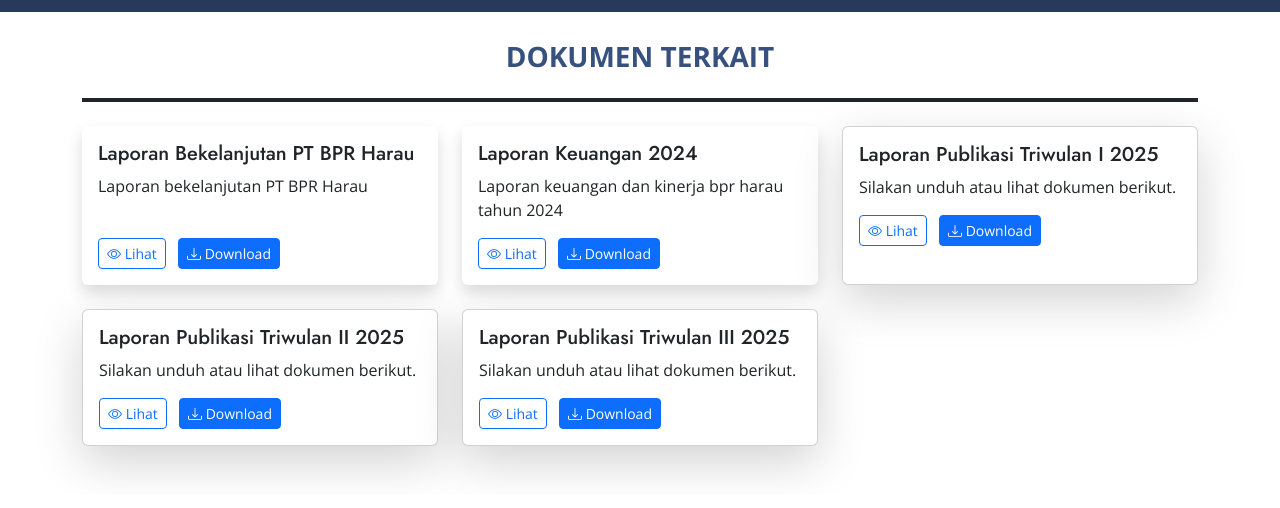
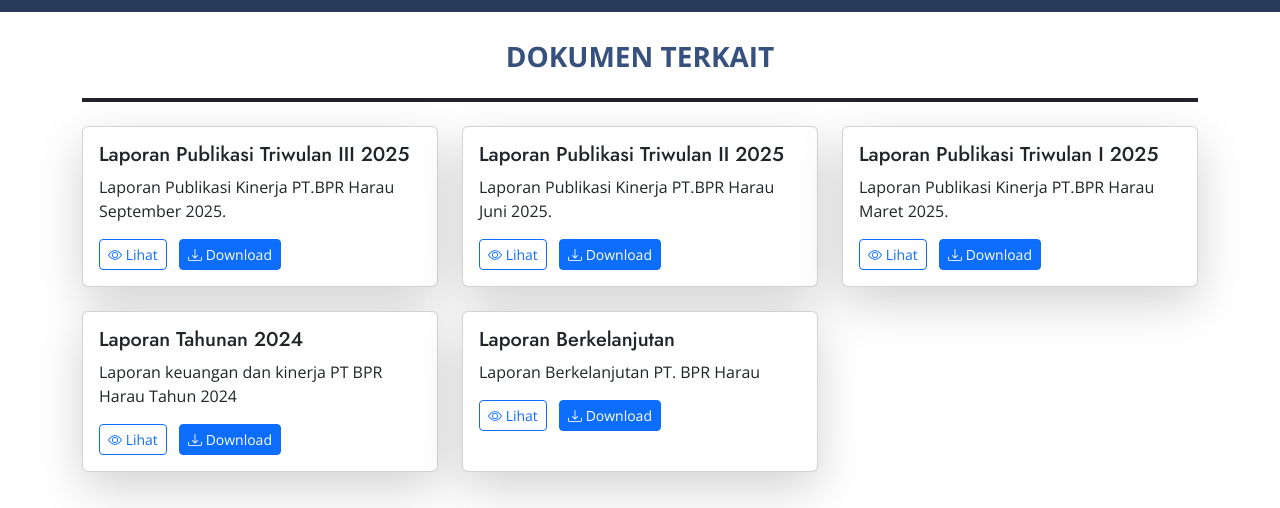
Before and after one commit to victoirlyando/BPR-HARAU, a plain HTML site: page list-berita-lokal.html in a window 1280 px wide. Shown: the part 61-569 px from the top of the page. Drawn offline with nearby package versions, Linux system fonts and the light colour scheme.

Commit message:
finish tw 3

```diff
--- a/list-berita-lokal.html
+++ b/list-berita-lokal.html
@@ -5,7 +5,7 @@
   <meta charset="utf-8">
   <meta content="width=device-width, initial-scale=1.0" name="viewport">
 
-  <title>BERITA</title>
+  <title>Dokumen | PT BPR HARAU</title>
   <meta content="" name="description">
   <meta content="" name="keywords">
 
@@ -86,17 +86,17 @@
     <hr class="border border-dark border-2 opacity-100 mb-4">
 
     <div class="row g-4">
-      <!-- Card 1 -->
+      <!-- Card 5 -->
           <div class="col-12 col-md-6 col-lg-4">
-        <div class="card card-hover-effect h-100 shadow border-0">
-          <div class="card-body d-flex flex-column">
-            <h5 class="card-title">Laporan Bekelanjutan PT BPR Harau</h5>
-            <p class="card-text flex-grow-1">Laporan bekelanjutan PT BPR Harau</p>
+            <div class="card card-hover-effect shadow-lg h-100">
+              <div class="card-body">
+                <h5 class="card-title">Laporan Publikasi Triwulan III 2025</h5>
+                <p class="card-text">Laporan Publikasi Kinerja PT.BPR Harau September 2025.</p>
                 <div class="mt-auto">
-              <a href="dokumen/LAPORAN BERKELANJUTAN BPR HARAU.pdf" target="_blank" class="btn btn-outline-primary btn-sm me-2">
+                  <a href="dokumen/LAPORAN PUBLIKASI TRIWULAN 2025.pdf" target="_blank" class="btn btn-outline-primary btn-sm me-2">
                     <i class="bi bi-eye"></i> Lihat
                   </a>
-              <a href="dokumen/LAPORAN BERKELANJUTAN BPR HARAU.pdf" download="Laporan Berkelanjutan Pt bpr harau" class="btn btn-primary btn-sm">
+                  <a href="dokumen/LAPORAN PUBLIKASI TRIWULAN 2025.pdf" download class="btn btn-primary btn-sm">
                     <i class="bi bi-download"></i> Download
                   </a>
                 </div>
@@ -104,17 +104,17 @@
             </div>
           </div>
 
-      <!-- Card 2 -->
+          <!-- Card 4 -->
           <div class="col-12 col-md-6 col-lg-4">
-        <div class="card card-hover-effect h-100 shadow border-0">
-          <div class="card-body d-flex flex-column">
-            <h5 class="card-title">Laporan Keuangan 2024</h5>
-            <p class="card-text flex-grow-1">Laporan keuangan dan kinerja bpr harau tahun 2024</p>
+            <div class="card card-hover-effect shadow-lg h-100">
+              <div class="card-body">
+                <h5 class="card-title">Laporan Publikasi Triwulan II 2025</h5>
+                <p class="card-text">Laporan Publikasi Kinerja PT.BPR Harau Juni 2025.</p>
                 <div class="mt-auto">
-              <a href="dokumen/laporan tahunan 2024.pdf" target="_blank" class="btn btn-outline-primary btn-sm me-2">
+                  <a href="dokumen/LAPORAN PUBLIKASI TRIWULAN II 2025.pdf" target="_blank" class="btn btn-outline-primary btn-sm me-2">
                     <i class="bi bi-eye"></i> Lihat
                   </a>
-              <a href="dokumen/laporan tahunan 2024.pdf" download="Laporan Tahunan 2024" class="btn btn-primary btn-sm">
+                  <a href="dokumen/LAPORAN PUBLIKASI TRIWULAN II 2025.pdf" download class="btn btn-primary btn-sm">
                     <i class="bi bi-download"></i> Download
                   </a>
                 </div>
@@ -127,7 +127,7 @@
             <div class="card card-hover-effect shadow-lg h-100">
               <div class="card-body">
                 <h5 class="card-title">Laporan Publikasi Triwulan I 2025</h5>
-                <p class="card-text">Silakan unduh atau lihat dokumen berikut.</p>
+                <p class="card-text">Laporan Publikasi Kinerja PT.BPR Harau Maret 2025.</p>
                 <div class="mt-auto">
                   <a href="dokumen/LAPORAN PUBLIKASI TRIWULAN I 2025.pdf" target="_blank" class="btn btn-outline-primary btn-sm me-2">
                     <i class="bi bi-eye"></i> Lihat
@@ -140,17 +140,17 @@
             </div>
           </div>
 
-          <!-- Card 4 -->
+          <!-- Card 2 -->
           <div class="col-12 col-md-6 col-lg-4">
             <div class="card card-hover-effect shadow-lg h-100">
               <div class="card-body">
-                <h5 class="card-title">Laporan Publikasi Triwulan II 2025</h5>
-                <p class="card-text">Silakan unduh atau lihat dokumen berikut.</p>
+                <h5 class="card-title">Laporan Tahunan 2024</h5>
+                <p class="card-text">Laporan keuangan dan kinerja PT BPR Harau Tahun 2024</p>
                 <div class="mt-auto">
-                  <a href="dokumen/LAPORAN PUBLIKASI TRIWULAN II 2025.pdf" target="_blank" class="btn btn-outline-primary btn-sm me-2">
+                  <a href="dokumen/laporan tahunan 2024.pdf" target="_blank" class="btn btn-outline-primary btn-sm me-2">
                     <i class="bi bi-eye"></i> Lihat
                   </a>
-                  <a href="dokumen/LAPORAN PUBLIKASI TRIWULAN II 2025.pdf" download class="btn btn-primary btn-sm">
+                  <a href="dokumen/laporan tahunan 2024.pdf" download="Laporan Tahunan Tahun 2024" class="btn btn-primary btn-sm">
                     <i class="bi bi-download"></i> Download
                   </a>
                 </div>
@@ -158,17 +158,17 @@
             </div>
           </div>
 
-          <!-- Card 5 -->
+          <!-- Card 1 -->
           <div class="col-12 col-md-6 col-lg-4">
-            <div class="card card-hover-effect shadow-lg h-100">
+            <div class="card card-hover-effect shadow-lg h-100 ">
               <div class="card-body">
-                <h5 class="card-title">Laporan Publikasi Triwulan III 2025</h5>
-                <p class="card-text">Silakan unduh atau lihat dokumen berikut.</p>
+                <h5 class="card-title">Laporan Berkelanjutan</h5>
+                <p class="card-text">Laporan Berkelanjutan PT. BPR Harau</p>
                 <div class="mt-auto">
-                  <a href="dokumen/LAPORAN PUBLIKASI TRIWULAN 2025.pdf" target="_blank" class="btn btn-outline-primary btn-sm me-2">
+                  <a href="dokumen/LAPORAN BERKELANJUTAN BPR HARAU.pdf" target="_blank" class="btn btn-outline-primary btn-sm me-2">
                     <i class="bi bi-eye"></i> Lihat
                   </a>
-                  <a href="dokumen/LAPORAN PUBLIKASI TRIWULAN 2025.pdf" download class="btn btn-primary btn-sm">
+                  <a href="dokumen/LAPORAN BERKELANJUTAN BPR HARAU.pdf" download="Laporan berkelanjutan pt bpr harau" class="btn btn-primary btn-sm">
                     <i class="bi bi-download"></i> Download
                   </a>
                 </div>
```
Also changed, not shown: index.html (+92 -73 lines), isi-berita.html (+1 -1 lines), list-berita-nasional.html (+1 -1 lines), pegawai.html (+1 -1 lines), ppid.html (+1 -1 lines), visi-misi.html (+1 -1 lines). Lines whose indentation alone changed are shown as unchanged.
